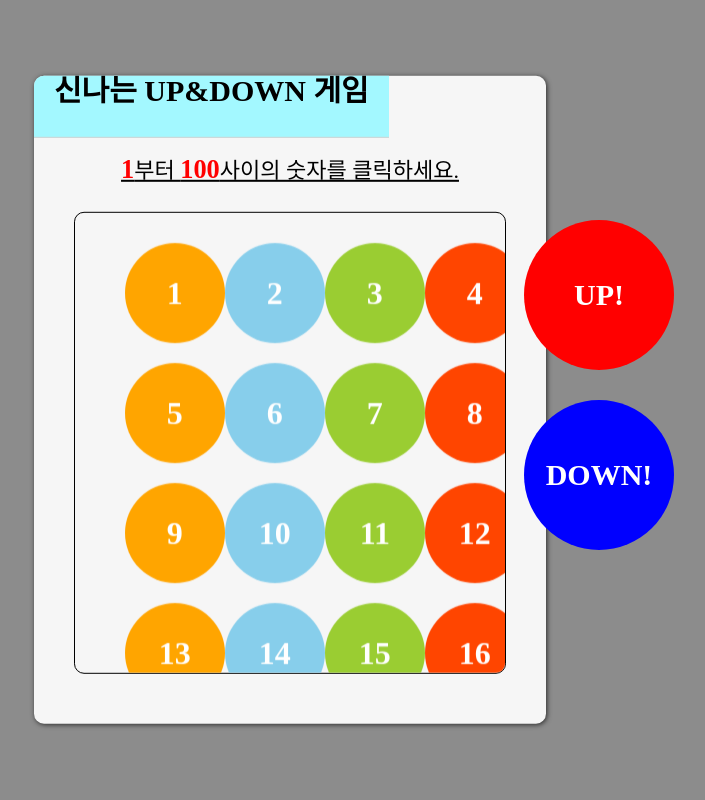
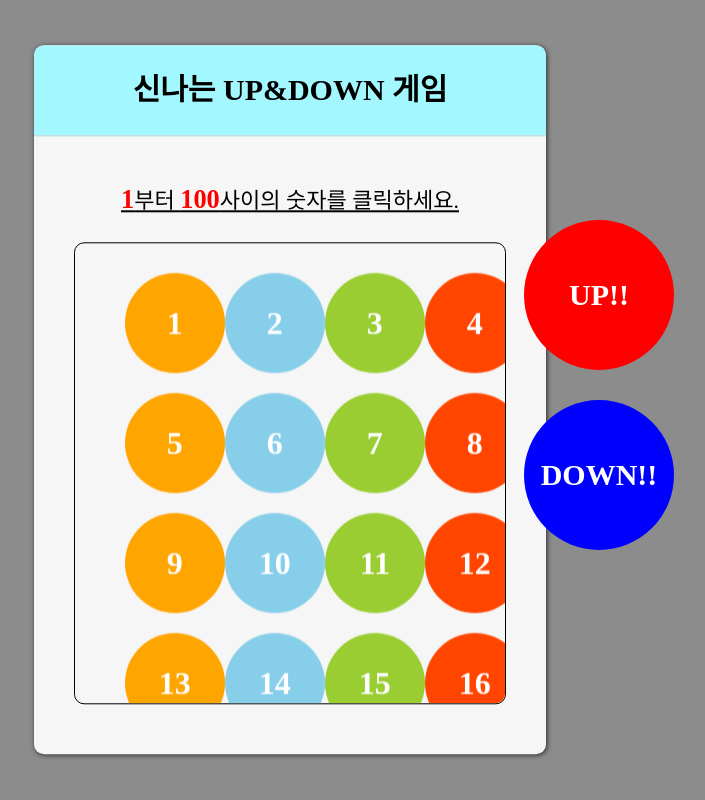
Before and after one commit to whdduq8759/academy_javascript, a plain HTML site: page 3.종합/UP_DOWN_GAME/index.html in a window 1280 px wide. Shown: the whole page, without its empty margins (350-1055 px from the left). Drawn offline with nearby package versions, Linux system fonts and the light colour scheme.

Commit message:
Update index.html

```diff
--- a/3.종합/UP_DOWN_GAME/index.html
+++ b/3.종합/UP_DOWN_GAME/index.html
@@ -1,5 +1,5 @@
 <!DOCTYPE html>
-<html lang="en">
+<html lang="ko">
 
 <head>
     <meta charset="UTF-8">
@@ -7,8 +7,7 @@
     <meta name="viewport" content="width=device-width, initial-scale=1.0">
     <title>UP & DOWN 게임</title>
 
-    <!-- CSS 연결 -->
-
+    <!-- css 연결 -->
     <!-- reset.css -->
     <link rel="stylesheet" href="https://cdn.jsdelivr.net/npm/reset-css@5.0.1/reset.min.css">
 
@@ -16,16 +15,17 @@
     <link rel="stylesheet" href="main.css">
 
     <!-- js 연결 -->
+    <!-- app.js -->
     <script src="app.js" defer></script>
-
 
 </head>
 
 <body>
+
     <div class="wrapper">
 
         <section class="main">
-            <hl class="main-title">신나는 UP&DOWN 게임</hl>
+            <h1 class="main-title">신나는 UP&DOWN 게임</h1>
             <div class="number-wrapper">
                 <h2>
                     <em id="begin">1</em>부터 <em id="end">100</em>사이의 숫자를 클릭하세요.
@@ -40,22 +40,10 @@
                     <div class="icon">7</div>
                     <div class="icon">8</div> -->
                 </div>
-
             </div>
-
         </section>
 
         <aside class="result">
-            <div id="up">UP!</div>
-            <div id="down">DOWN!</div>
-
+            <div id="up">UP!!</div>
+            <div id="down">DOWN!!</div>
         </aside>
-
-        <div id="finish">Congratulation!</div>
-
-
-
-    </div>
-</body>
-
-</html>
```
